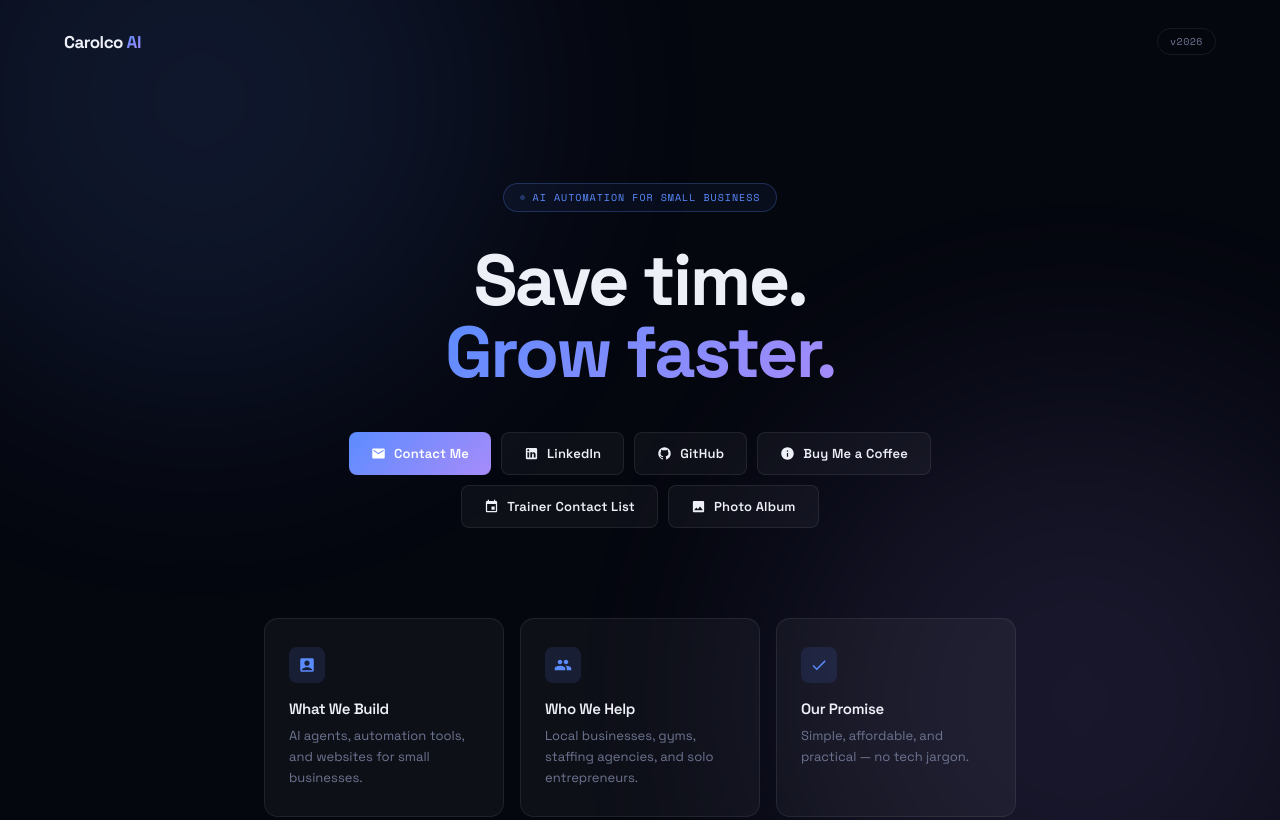
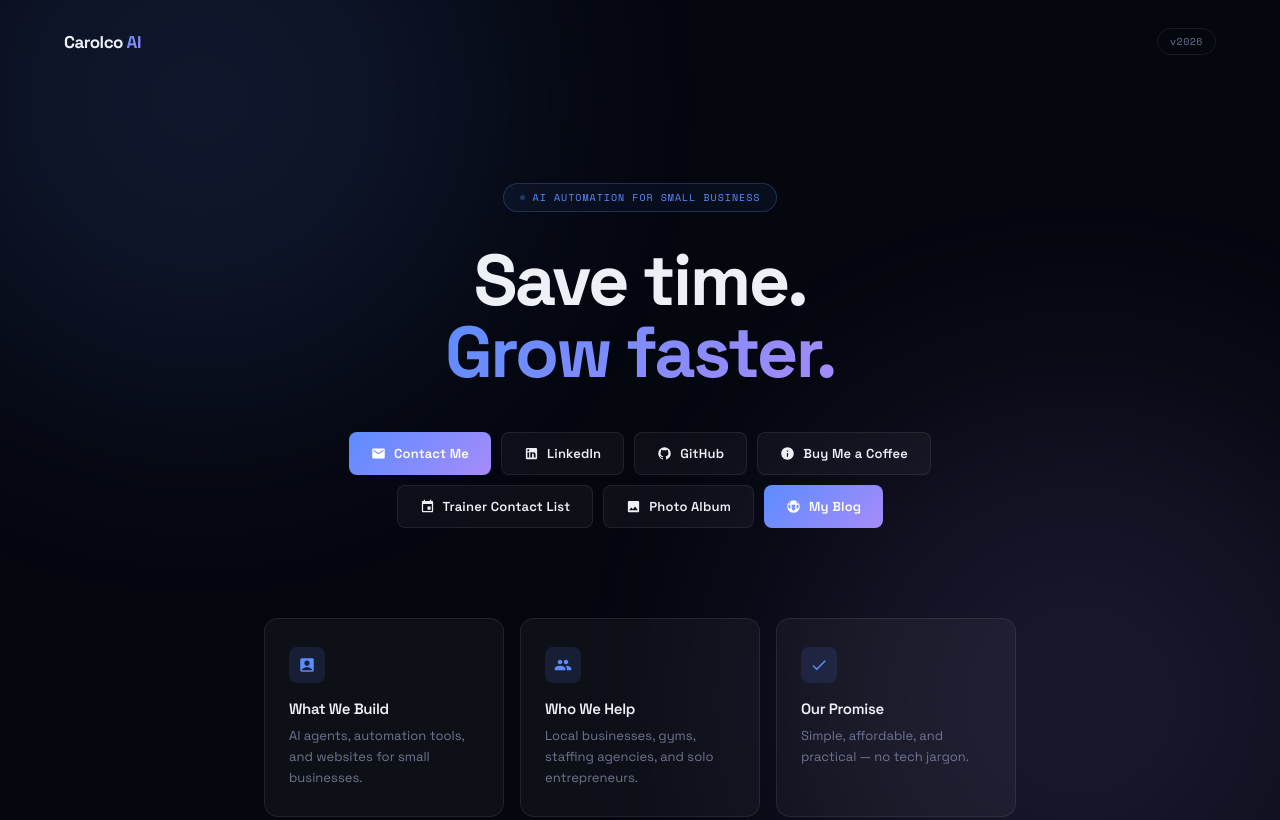
Before and after one commit to famartinez/main-website, a plain HTML site: page index.html in a window 1280 px wide. Shown: the top 820 px of the page. Drawn offline with nearby package versions, Linux system fonts and the light colour scheme.

Commit message:
Update index.html

```diff
--- a/index.html
+++ b/index.html
@@ -295,6 +295,10 @@
         <svg viewBox="0 0 24 24"><path d="M21 19V5c0-1.1-.9-2-2-2H5c-1.1 0-2 .9-2 2v14c0 1.1.9 2 2 2h14c1.1 0 2-.9 2-2zM8.5 13.5l2.5 3.01L14.5 12l4.5 6H5l3.5-4.5z"/></svg>
         Photo Album
       </a>
+      <a class="btn btn-primary" href="https://martinezfrank.wordpress.com/" target="_blank">
+        <svg viewBox="0 0 24 24"><path d="M12 2C6.48 2 2 6.48 2 12s4.48 10 10 10 10-4.48 10-10S17.52 2 12 2zM3.87 9h2.52c.28 1.59.74 3.08 1.35 4.45L5.22 15.4A8.12 8.12 0 0 1 3.87 9zm8.13 9.93c-.97-.28-1.96-1.33-2.67-3.03-.29-.69-.54-1.46-.74-2.27h6.82c-.2.81-.45 1.58-.74 2.27-.71 1.7-1.7 2.75-2.67 3.03zm0-9.93h3.41c-.18.87-.42 1.69-.71 2.44C14.19 12.58 13.15 13.7 12 14c-1.15-.3-2.19-1.42-2.7-2.56-.29-.75-.53-1.57-.71-2.44H12zm6.78 6.4-2.52-1.95c.61-1.37 1.07-2.86 1.35-4.45h2.52a8.12 8.12 0 0 1-1.35 6.4zM20.13 7h-2.66c-.35-1.47-.87-2.78-1.52-3.82A8.14 8.14 0 0 1 20.13 7zM8.05 3.18C7.4 4.22 6.88 5.53 6.53 7H3.87a8.14 8.14 0 0 1 4.18-3.82z"/></svg>
+        My Blog
+      </a>
     </div>
   </div>
 
```
